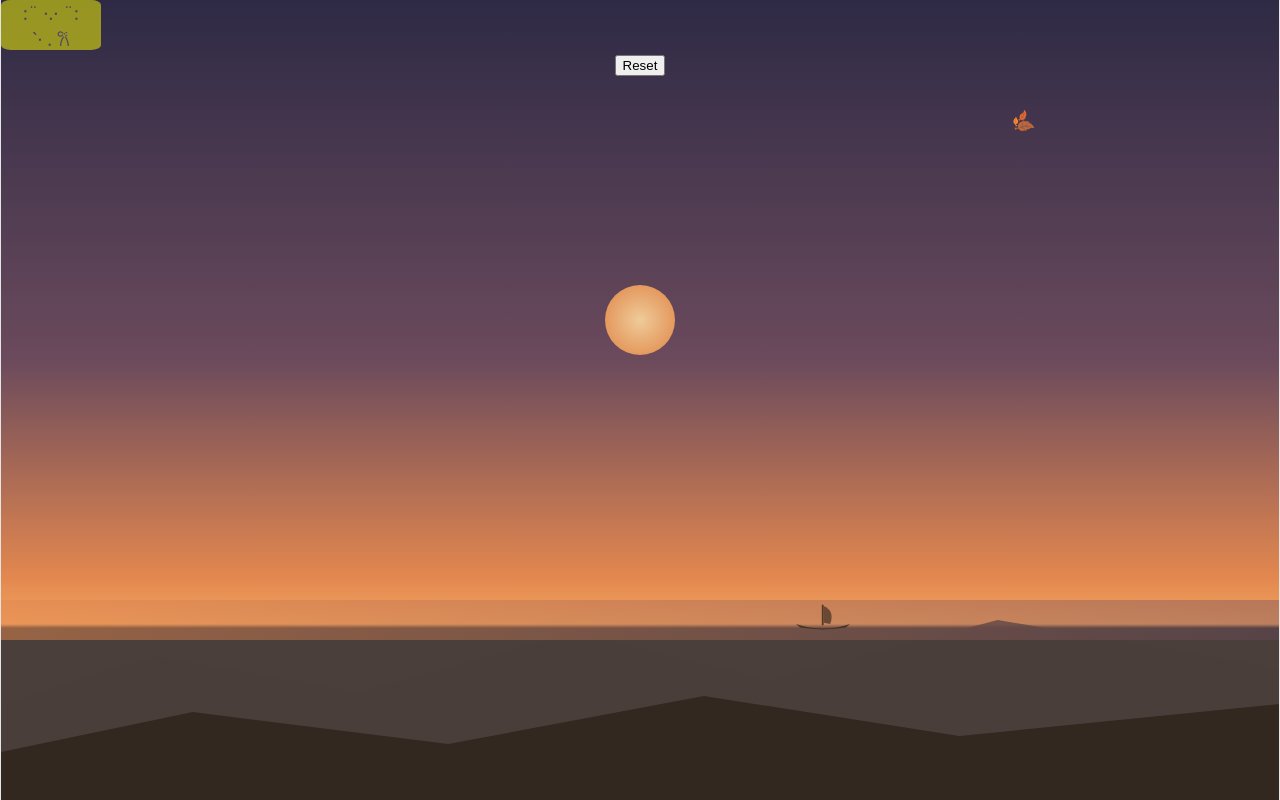
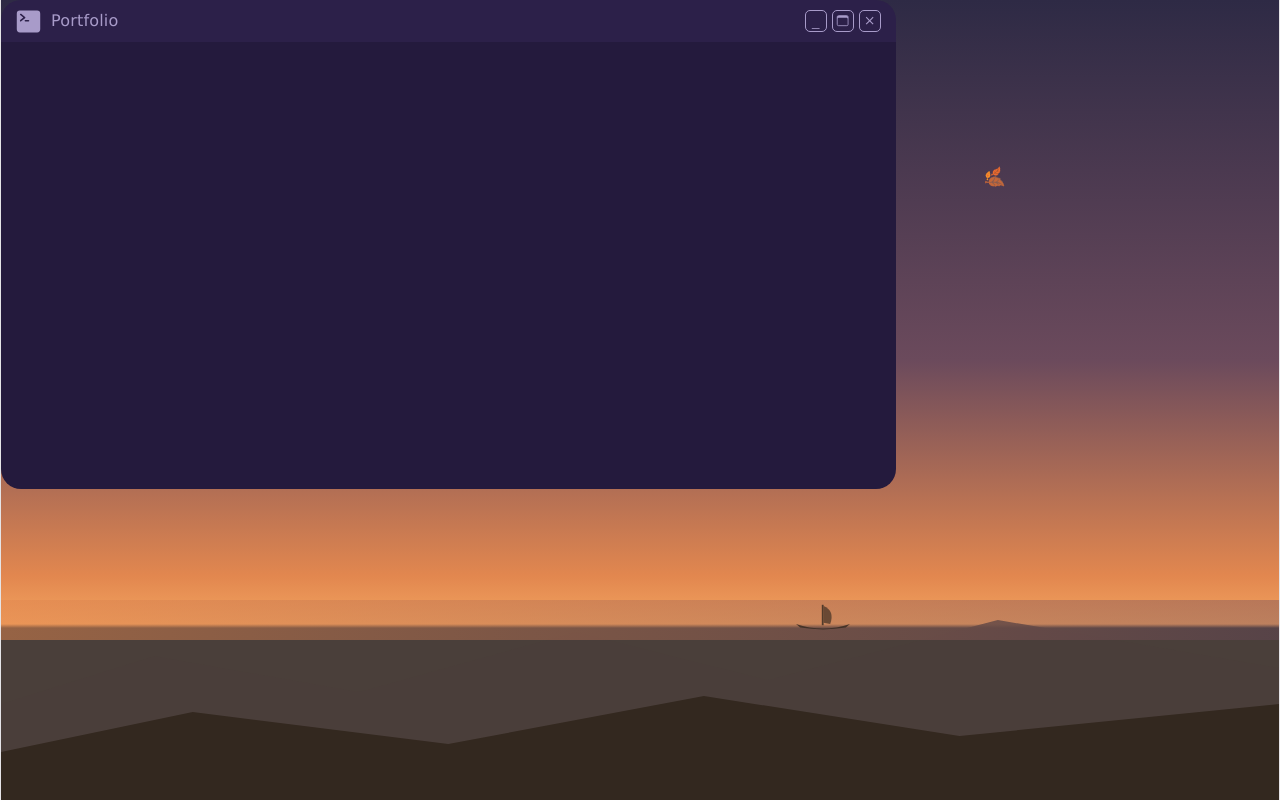
Before and after one commit to tiramisuuuuuuu/portfolio_website_v2, a React (Vite) app: page / in a window 1280 px wide. Built offline with nearby package versions, Linux system fonts and the light colour scheme.

Commit message:
feat: create draggable-window ui
* generate tsconfig.json, which allows importing styles from css file

```diff
--- a/package.json
+++ b/package.json
@@ -14,7 +14,8 @@
     "process": "^0.11.10",
     "react": "^19.2.7",
     "react-dom": "^19.2.7",
-    "react-draggable": "^4.7.0"
+    "react-draggable": "^4.7.0",
+    "react-icons": "^5.7.0"
   },
   "devDependencies": {
     "@eslint/js": "^10.0.1",
@@ -25,6 +26,7 @@
     "eslint-plugin-react-hooks": "^7.1.1",
     "eslint-plugin-react-refresh": "^0.5.3",
     "globals": "^17.7.0",
+    "typescript": "^7.0.2",
     "vite": "^8.1.1"
   }
 }
--- /dev/null
+++ b/src/components/Window.module.css
@@ -0,0 +1,70 @@
+.navBar {
+    box-sizing: border-box;
+    width: 70%;
+    padding: 8px;
+    padding-left: 15px;
+    padding-right: 15px;
+    background-color: #2c2049;
+    border-top-left-radius: 20px;
+    border-top-right-radius: 20px;
+    cursor: grab;
+
+    display: flex;
+    flex-direction: row;
+    justify-content: space-between;
+    align-items: center;
+}
+
+.dragging {
+    cursor: grabbing;
+}
+
+.header {
+    color: #a89bc9;
+    font-size: medium;
+    font-family: 'Lucida Sans', 'Lucida Sans Regular', 'Lucida Grande', 'Lucida Sans Unicode', Geneva, Verdana, sans-serif;
+}
+
+.bttns {
+    display: flex;
+    flex-direction: row;
+    align-items: center;
+    gap: 5px;
+}
+
+.bttn {
+    height: 22px;
+    width: 22px;
+    border: none;
+    padding: 0;
+    background-color: transparent;
+}
+
+.windowButton {
+    height: 100%;
+    width: 100%;
+    border-radius: 5px;
+    border-width: 1px;
+    border-color: #a89bc9;
+    cursor: pointer;
+    border-style: solid;
+    box-sizing: border-box;
+    text-align: center;
+
+    display: flex;
+    justify-content: center;
+    align-items: center;
+    color: #a89bc9;
+}
+
+.windowButton:hover {
+  background-color: rgba(0, 0, 0, 0.134);
+}
+
+.contentBox {
+    background-color: #241a3d;
+    width: 70%;
+    aspect-ratio: 4 / 2;
+    border-bottom-left-radius: 20px;
+    border-bottom-right-radius: 20px;
+}
--- a/src/components/Window.tsx
+++ b/src/components/Window.tsx
@@ -3,27 +3,52 @@
 import { useRef, useState } from "react";
 import Draggable from "react-draggable";
 
+import styles from './Window.module.css';
+import { IoBrowsersOutline, IoTerminal } from "react-icons/io5";
+import { MdOutlineClose } from "react-icons/md";
+
 export default function Window() {
   const nodeRef = useRef(null);
+  const nodeRef2 = useRef(null);
   const [position, setPosition] = useState({ x: 0, y: 0 });
+  const [isDragging, setIsDragging] = useState(false);
 
-  const handleDrag = (e, data) => {
+  const handleDrag = (e: any, data: {x: number, y: number}) => {
     setPosition({ x: data.x, y: data.y });
   };
 
-  const resetPosition = () => {
-    setPosition({ x: 500, y: 500 });
-  }
-
   return (
     <div style={{ position: 'absolute', width: '100%', height: '100%', overflow: 'hidden' }}>
-      <Draggable nodeRef={nodeRef} position={position} onDrag={handleDrag}>
-        <div ref={nodeRef} style={{ backgroundColor: 'yellow', opacity: '50%', width: 100, height: 50, borderRadius: '10%' }}>
-          <p>:¨ ·.· ¨:</p>
-          <p>`· . 𐙚</p>
+      <Draggable
+        nodeRef={nodeRef}
+        position={position}
+        onDrag={handleDrag}
+        cancel="button"
+        onStart={() => setIsDragging(true)}
+        onStop={() => setIsDragging(false)}
+      >
+        <div ref={nodeRef} className={`${styles.navBar} ${isDragging && styles.dragging}`}>
+          <div style={{ display: "flex", flexDirection: "row", justifyContent: "center", alignItems: 'center', gap: 10}}>
+            <IoTerminal color="#a89bc9" size={25} />
+            <p className={styles.header}>Portfolio</p>
+          </div>
+
+          <div className={styles.bttns}>
+            <button onClick={() => {console.log("Minimize CLICKED")}} className={styles.bttn}>
+              <div className={styles.windowButton}>_</div>
+            </button>
+            <button onClick={() => {console.log("Resize CLICKED")}} className={styles.bttn}>
+              <div className={styles.windowButton}><IoBrowsersOutline /></div>
+            </button>
+            <button onClick={() => {console.log("Close CLICKED")}} className={styles.bttn}>
+              <div className={styles.windowButton}><MdOutlineClose /></div>
+            </button>
+          </div>
         </div>
       </Draggable>
-      <button onClick={resetPosition}>Reset</button>
+      <Draggable nodeRef={nodeRef2} position={position} disabled>
+        <div ref={nodeRef2} className={styles.contentBox} />
+      </Draggable>
     </div>
   );
 }
```
Also changed, not shown: tsconfig.json (added, +22 -0 lines), 1 other file (tests, documents, lock files or other folders).
